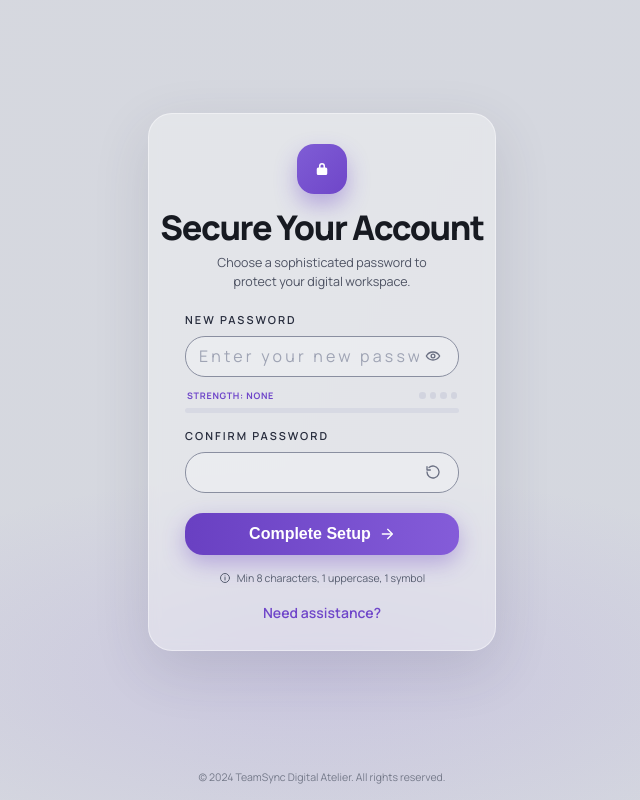
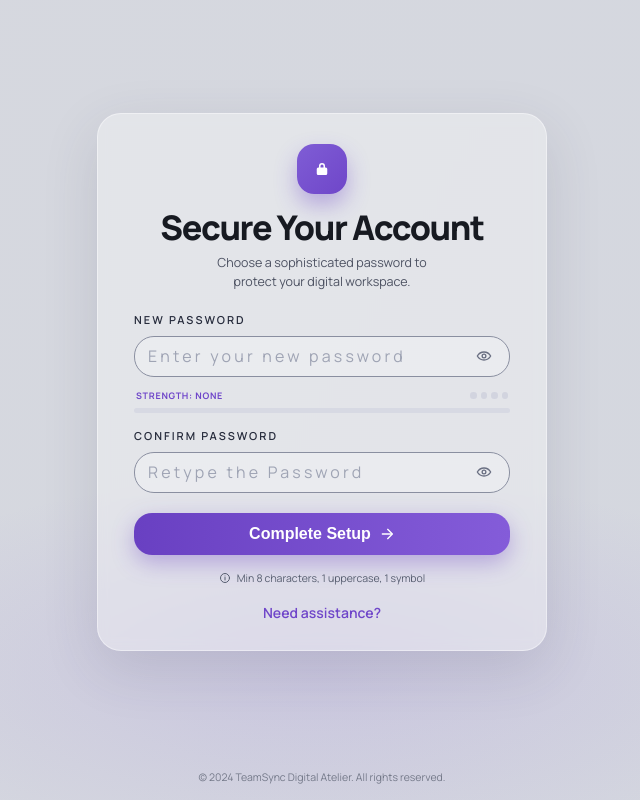
Before and after one commit to ACEGX25/teamsync-frontend, a Next.js app: page /auth/set-password in a window 1280 px wide. Shown: the whole page, without its empty margins (318-958 px from the left). Built offline with nearby package versions, Linux system fonts and the light colour scheme.

Commit message:
OTP Validation

```diff
--- a/app/globals.css
+++ b/app/globals.css
@@ -431,7 +431,7 @@ body {
 
 .sp-card {
   width: 100%;
-  max-width: 348px;
+  max-width: 450px;
   border-radius: 24px;
   background: rgba(255, 255, 255, 0.33);
   border: 1px solid rgba(255, 255, 255, 0.42);
--- a/components/auth/SetPasword.tsx
+++ b/components/auth/SetPasword.tsx
@@ -106,7 +106,7 @@ export default function SetPasword() {
 								type={showConfirmPassword ? "text" : "password"}
 								value={confirmPassword}
 								onChange={(e) => setConfirmPassword(e.target.value)}
-								placeholder=""
+								placeholder="Retype the Password"
 								autoComplete="new-password"
 								required
 							/>
@@ -117,8 +117,8 @@ export default function SetPasword() {
 								onClick={() => setShowConfirmPassword((v) => !v)}
 							>
 								<svg viewBox="0 0 24 24" width="16" height="16" fill="none" stroke="currentColor" strokeWidth="2" strokeLinecap="round" strokeLinejoin="round" aria-hidden="true">
-									<path d="M3 12a9 9 0 1 0 3-6.7" />
-									<path d="M3 4v5h5" />
+									<path d="M2 12s3.5-6 10-6 10 6 10 6-3.5 6-10 6-10-6-10-6Z" />
+									<circle cx="12" cy="12" r="2.8" />
 								</svg>
 							</button>
 						</div>
```
